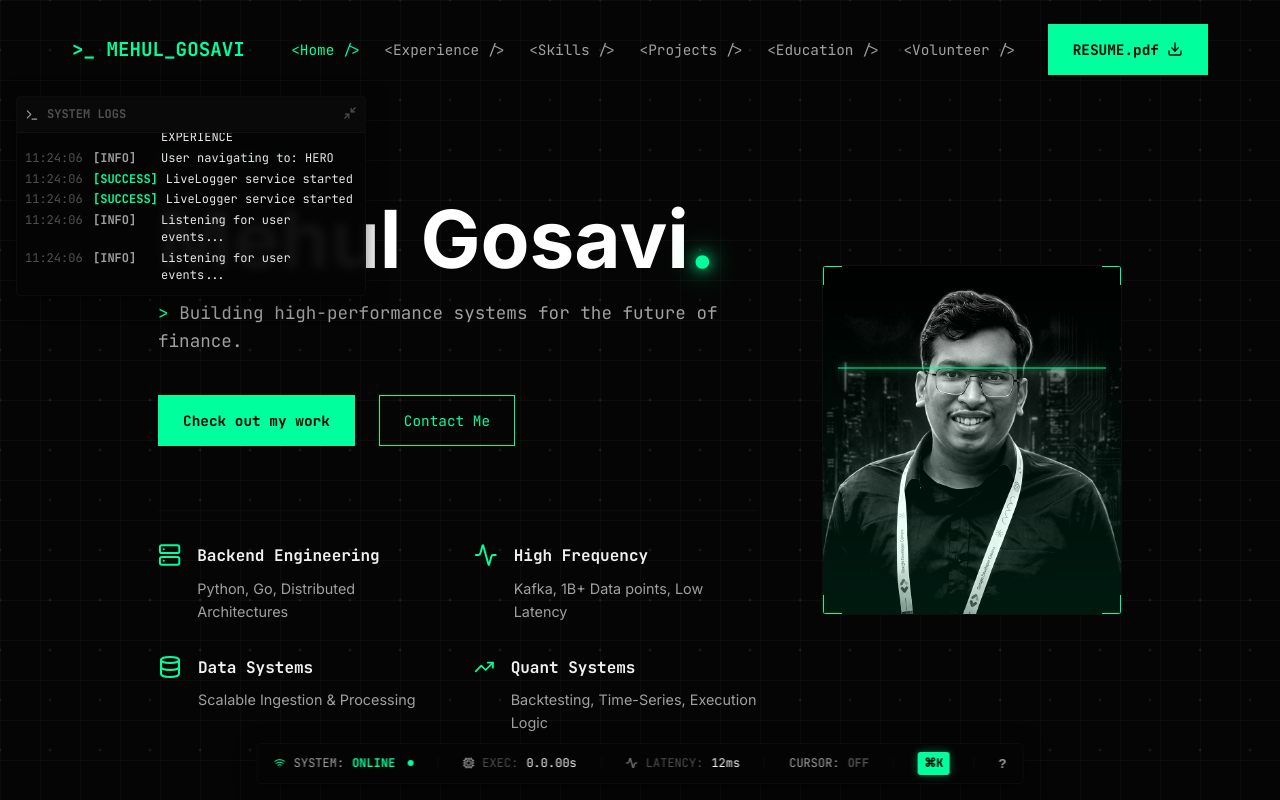
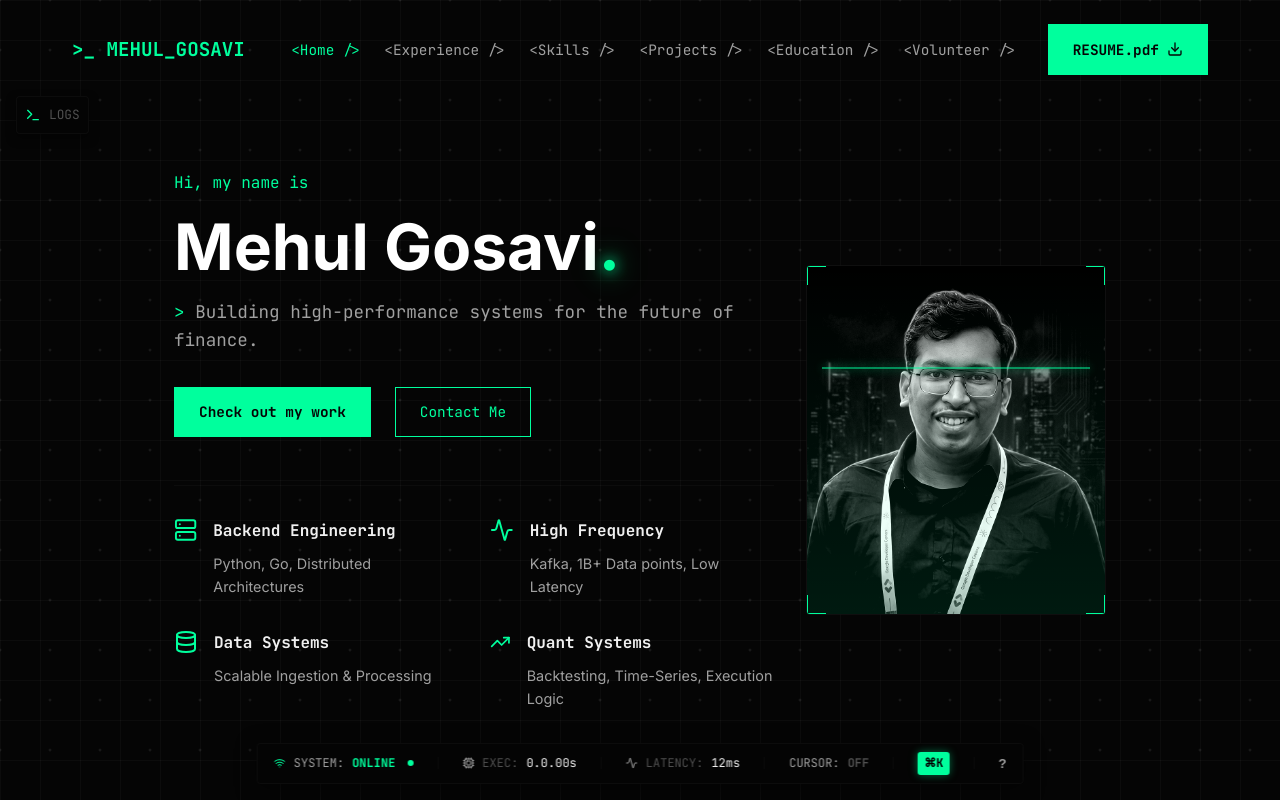
Before and after one commit to mehul2409/Mehul-portfolio, a React (Vite) app: page / in a window 1280 px wide. Shown: the top 800 px of the page. Built offline with nearby package versions, Linux system fonts and the light colour scheme.

Commit message:
some changes

```diff
--- a/src/components/Hero.jsx
+++ b/src/components/Hero.jsx
@@ -61,15 +61,15 @@ const Hero = () => {
                     display: 'flex',
                     alignItems: 'center',
                     justifyContent: 'space-between',
-                    gap: '4rem',
+                    gap: '2rem', // Reduced gap
                     flexWrap: 'wrap-reverse' // Text on top on mobile if wrapped
                 }}>
                     <div style={{ flex: '1', minWidth: '300px' }}>
-                        <p className="mono text-accent" style={{ marginBottom: '1.5rem' }}>
+                        <p className="mono text-accent" style={{ marginBottom: '1rem' }}>
                             Hi, my name is
                         </p>
                         <h1 style={{
-                            fontSize: 'clamp(3rem, 8vw, 5rem)',
+                            fontSize: 'clamp(2.5rem, 5vw, 4rem)', // Reduced max size
                             fontWeight: '700',
                             lineHeight: '1.1',
                             margin: '0 0 1rem 0',
@@ -86,11 +86,11 @@ const Hero = () => {
                             I turn complex problems into production-ready systems<span className="pulsating-dot">.</span>
                         </h2> */}
 
-                        <p className="mono text-secondary" style={{ fontSize: '1.1rem', maxWidth: '600px', marginBottom: '3rem', height: '3rem' }}>
+                        <p className="mono text-secondary" style={{ fontSize: '1.1rem', maxWidth: '600px', marginBottom: '2rem', minHeight: '3.5rem' }}>
                             <span className="text-accent">{'>'}</span> {text}<span className="cursor-blink"></span>
                         </p>
 
-                        <div style={{ display: 'flex', gap: '1.5rem', marginBottom: '4rem' }}>
+                        <div style={{ display: 'flex', gap: '1.5rem', marginBottom: '3rem' }}>
                             <a href="#projects" className="btn btn-primary">
                                 Check out my work
                             </a>
--- a/src/components/ui/LiveLogger.jsx
+++ b/src/components/ui/LiveLogger.jsx
@@ -3,14 +3,18 @@ import { Terminal, X, Minimize2, Maximize2 } from 'lucide-react';
 
 const LiveLogger = () => {
     const [logs, setLogs] = useState([]);
-    const [isMinimized, setIsMinimized] = useState(false);
+    const [isMinimized, setIsMinimized] = useState(true); // Default Closed
     const logsEndRef = useRef(null);
+    const hasInitialized = useRef(false);
 
     // Initial logs on mount
     useEffect(() => {
-        addLog('INFO', 'System initializing...');
-        setTimeout(() => addLog('SUCCESS', 'LiveLogger service started'), 500);
-        setTimeout(() => addLog('INFO', 'Listening for user events...'), 800);
+        if (!hasInitialized.current) {
+            hasInitialized.current = true;
+            addLog('INFO', 'System initializing...');
+            setTimeout(() => addLog('SUCCESS', 'LiveLogger service started'), 500);
+            setTimeout(() => addLog('INFO', 'Listening for user events...'), 800);
+        }
 
         const handleLog = (e) => {
             const { type, message, timestamp } = e.detail;
--- a/src/components/ui/SystemStatus.jsx
+++ b/src/components/ui/SystemStatus.jsx
@@ -7,8 +7,19 @@ const SystemStatus = ({ showCrosshair, toggleCrosshair, toggleHelp }) => {
 
     useEffect(() => {
         // Detect Platform
-        const isMac = navigator.platform.toUpperCase().indexOf('MAC') >= 0;
-        setCommandKey(isMac ? '⌘' : 'Ctrl + ');
+        const userAgent = navigator.userAgent.toLowerCase();
+        const platform = navigator.platform.toLowerCase();
+        const isMac = platform.includes('mac') || userAgent.includes('mac');
+        const isWin = platform.includes('win') || userAgent.includes('win');
+
+        if (isWin) {
+            setCommandKey('Ctrl + ');
+        } else {
+            setCommandKey('⌘');
+        }
+
+        // Log for debugging
+        // setTimeout(() => console.log('Platform detected:', isMac ? 'Mac' : 'Win/Other'), 1000);
 
         // Simulate execution/render time calculation
         // In a real app, this might track actual metric benchmarks
```
